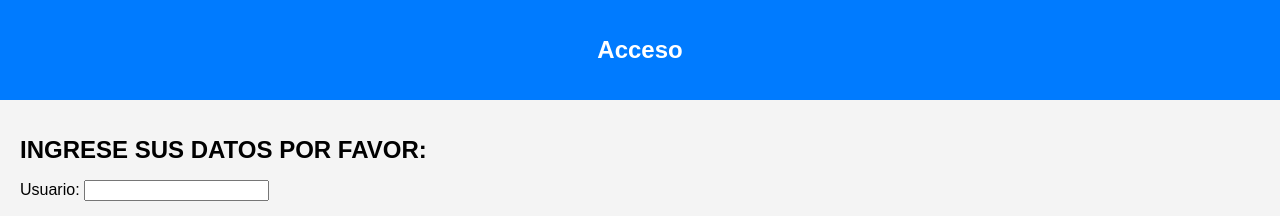
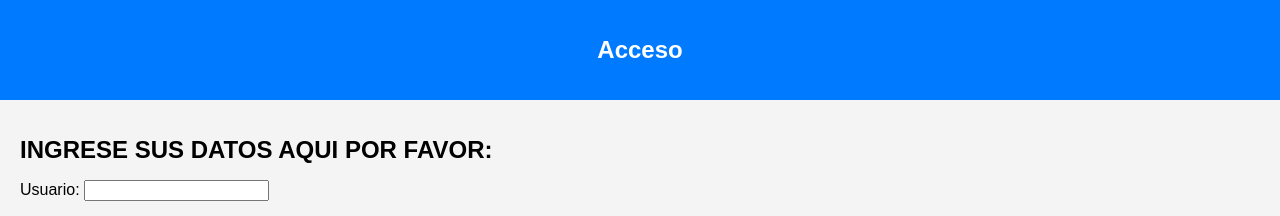
Before and after one commit to JhonyPerez1/5-Pantallas-funcionales, a website: page login.html in a window 1280 px wide. Shown: the top 216 px of the page. Drawn offline with Linux system fonts and the light colour scheme.

Commit message:
Se modifica la segunda pantalla

```diff
--- a/login.html
+++ b/login.html
@@ -11,7 +11,7 @@
         <h1>Acceso</h1>
     </header>
     <main>
-        <h1>INGRESE SUS DATOS POR FAVOR:</h1>
+        <h1>INGRESE SUS DATOS AQUI POR FAVOR:</h1>
         <form id="login-form">
             <label for="username">Usuario:</label>
             <input type="text" id="username" name="username" required><br><br>
```
